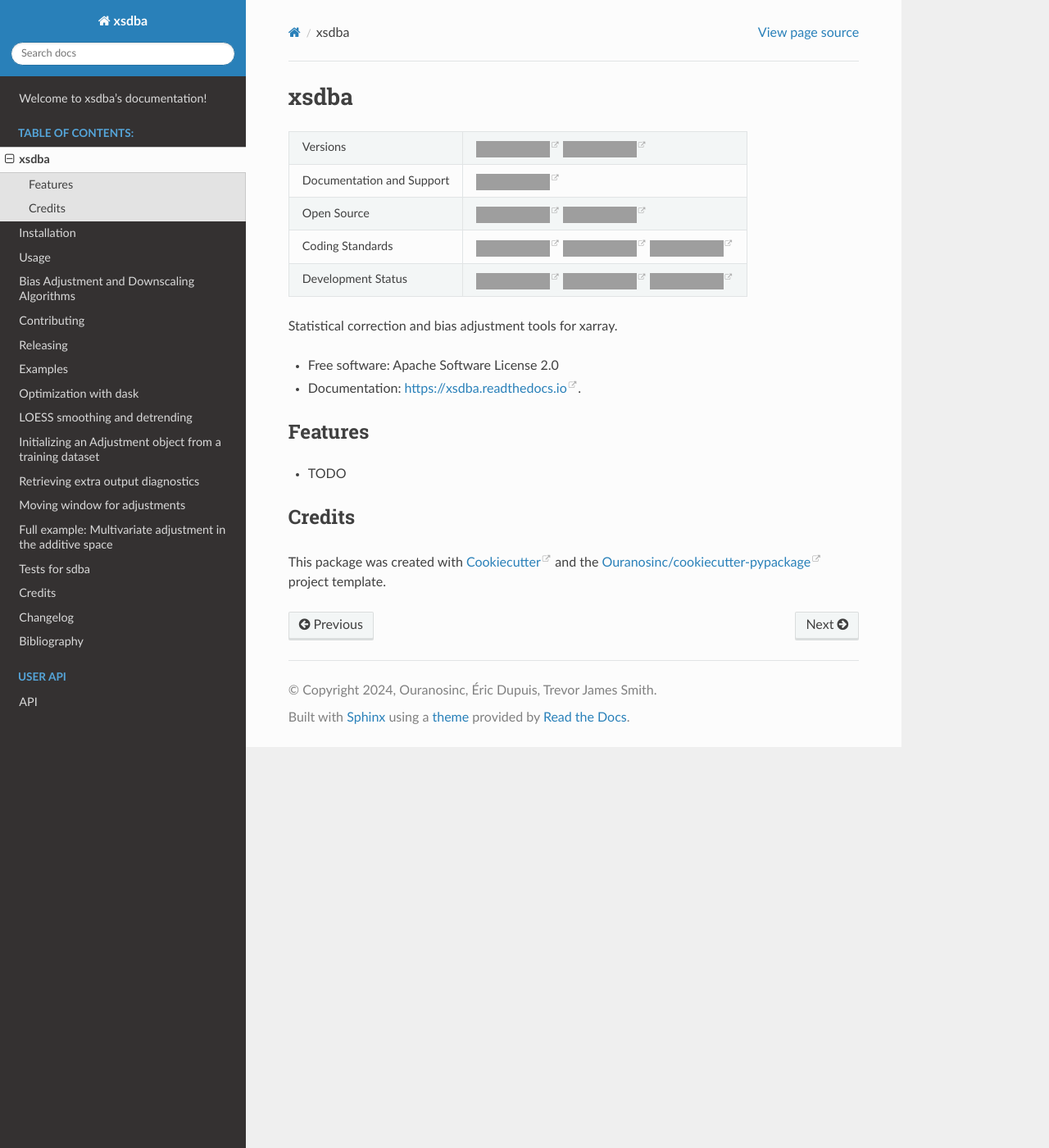
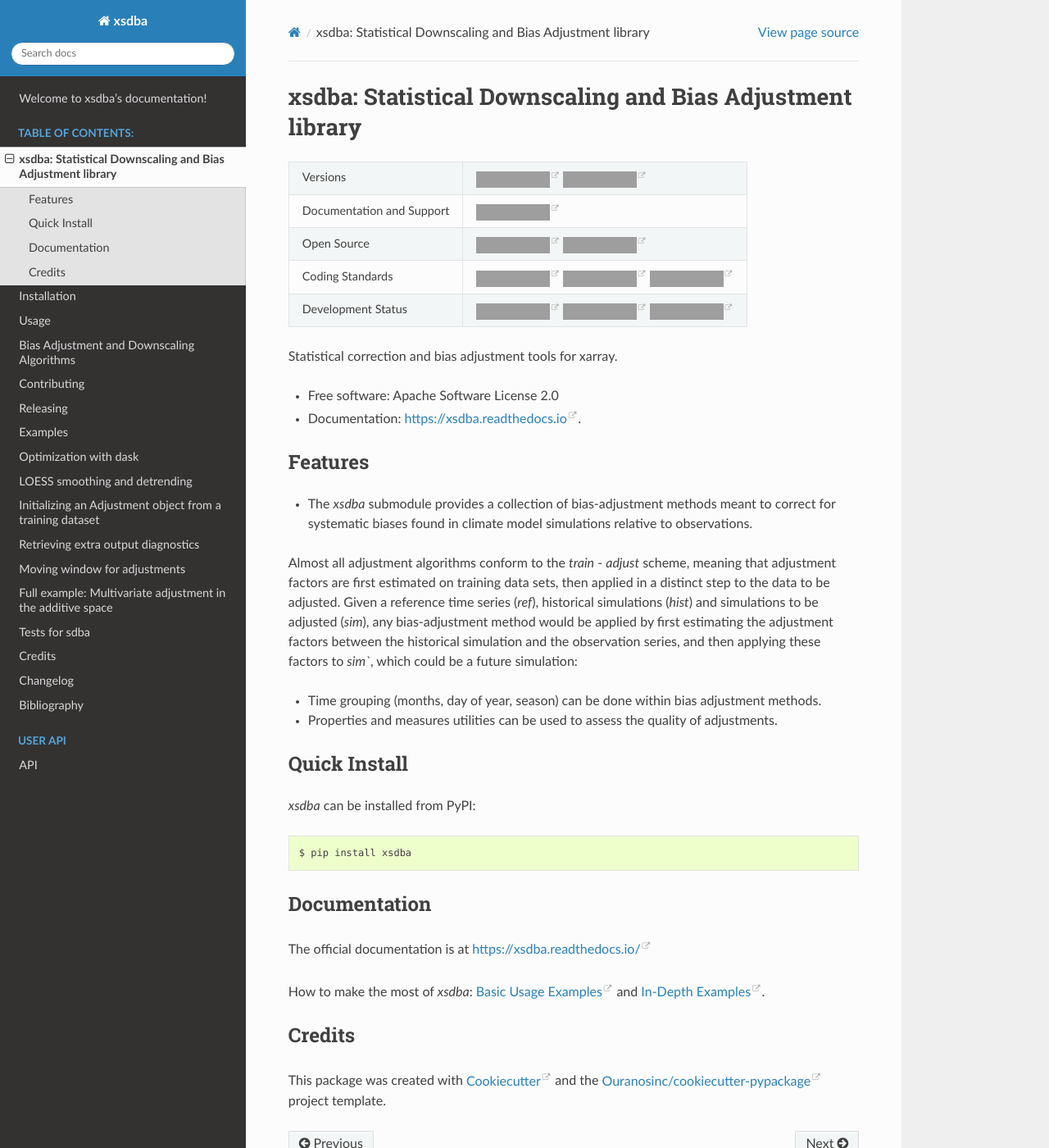
Before and after one commit to Ouranosinc/xscen, a Sphinx documentation site: the page built from docs/readme.rst, in a window 1280 px wide and 1400 px high, cut to the strip 0-1400 px from the top of the window. Shown: the whole strip at 82% size. Built offline with Sphinx 7.4.7 and the Read the Docs theme 3.1.0, drawn with Linux system fonts in a browser that asks for light colours; pages that are not in the unit, such as notebooks, are missing from menus; grey boxes are pictures that could not be loaded.

Commit message:
update readme / docs

```diff
--- a/README.rst
+++ b/README.rst
@@ -1,6 +1,6 @@
-=====
-xsdba
-=====
+===========================================================
+xsdba: Statistical Downscaling and Bias Adjustment library
+===========================================================
 
 +----------------------------+-----------------------------------------------------+
 | Versions                   | |pypi| |versions|                                   |
@@ -22,7 +22,31 @@
 Features
 --------
 
-* TODO
+* The `xsdba` submodule provides a collection of bias-adjustment methods meant to correct for systematic biases found in climate model simulations relative to observations.
+Almost all adjustment algorithms conform to the `train` - `adjust` scheme, meaning that adjustment factors are first estimated on training data sets, then applied in a distinct step to the data to be adjusted.
+Given a reference time series (`ref`), historical simulations (`hist`) and simulations to be adjusted (`sim`), any bias-adjustment method would be applied by first estimating the adjustment factors between the historical simulation and the observation series, and then applying these factors to `sim``, which could be a future simulation:
+
+* Time grouping (months, day of year, season) can be done within bias adjustment methods.
+
+* Properties and measures utilities can be used to assess the quality of adjustments.
+
+Quick Install
+-------------
+`xsdba` can be installed from PyPI:
+
+.. code-block:: shell
+
+    $ pip install xsdba
+
+Documentation
+-------------
+The official documentation is at https://xsdba.readthedocs.io/
+
+How to make the most of `xsdba`: `Basic Usage Examples`_ and `In-Depth Examples`_.
+
+.. _Basic Usage Examples: https://xsdba.readthedocs.io/en/stable/notebooks/.html
+.. _In-Depth Examples: https://xsdba.readthedocs.io/en/stable/notebooks/index.html
+
 
 Credits
 -------
@@ -37,10 +61,6 @@
         :target: https://github.com/psf/black
         :alt: Python Black
 
-.. |logo| image:: https://raw.githubusercontent.com/Ouranosinc/xsdba/main/docs/logos/xsdba-logo-small-light.png
-        :target: https://github.com/Ouranosinc/xsdba
-        :alt: Xsdba
-        :class: xsdba-logo-small no-theme
 
 .. |build| image:: https://github.com/Ouranosinc/xsdba/actions/workflows/main.yml/badge.svg
         :target: https://github.com/Ouranosinc/xsdba/actions
@@ -81,3 +101,18 @@
 .. |versions| image:: https://img.shields.io/pypi/pyversions/xsdba.svg
         :target: https://pypi.python.org/pypi/xsdba
         :alt: Supported Python Versions
+
+.. |logo| image:: https://raw.githubusercontent.com/Ouranosinc/xsdba/main/docs/logos/xsdba-logo-small-light.png
+        :target: https://github.com/Ouranosinc/xsdba
+        :alt: Xsdba
+        :class: xsdba-logo-small no-theme
+
+.. |logo-light| image:: https://raw.githubusercontent.com/Ouranosinc/xsdba/main/docs/logos/xsdba-logo-small-light.png
+        :target: https://github.com/Ouranosinc/xsdba
+        :alt:
+        :class: xclim-logo-small only-light-inline
+
+.. |logo-dark| image:: https://raw.githubusercontent.com/Ouranosinc/xsdba/main/docs/logos/xsdba-logo-small-dark.png
+        :target: https://github.com/Ouranosinc/xsdba
+        :alt:
+        :class: xclim-logo-small only-dark-inline
```
Also changed, not shown: docs/xsdba.rst (+2 -14 lines).
